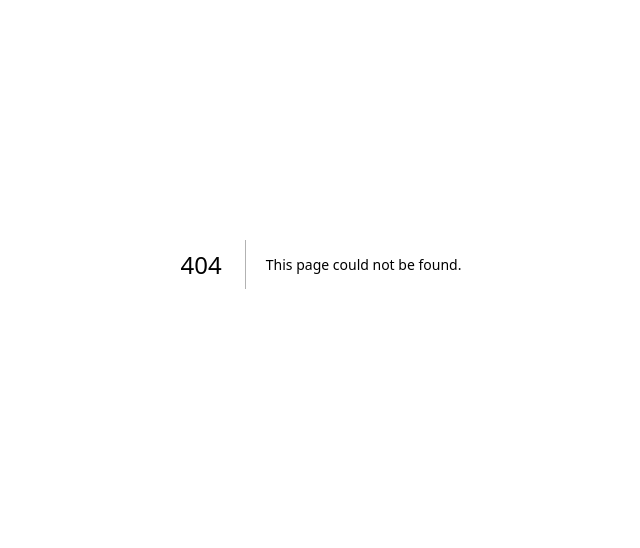
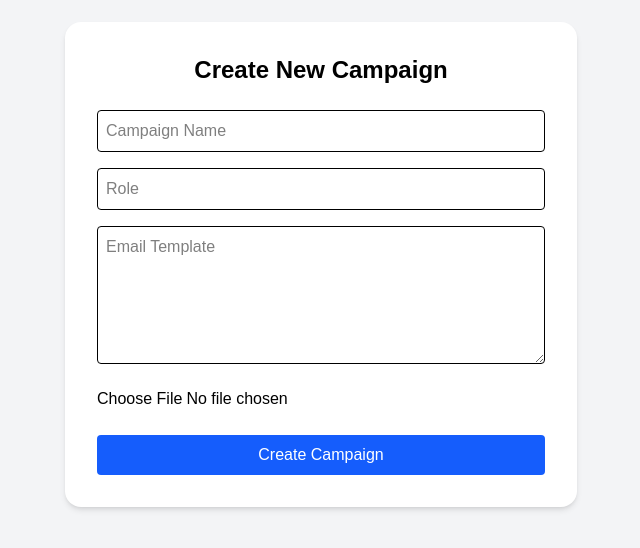
Before and after one commit to sandeepkumar23f/Hire-Reach, a Next.js app: page /dashboard/create in a window 1280 px wide. Before the commit this address had no page. Shown: the part 136-684 px from the top of the page, without its empty margins (319-959 px from the left). Built offline with nearby package versions, Linux system fonts and the light colour scheme.

Commit message:
added the createCampaign page and also connected it with backend

```diff
--- /dev/null
+++ b/app/dashboard/create/page.tsx
@@ -0,0 +1,133 @@
+"use client";
+
+import { useState } from "react";
+import { useRouter } from "next/navigation";
+
+export default function CreateCampaign() {
+  const router = useRouter();
+
+  const [formData, setFormData] = useState({
+    name: "",
+    role: "",
+    template: "",
+  });
+
+  const [file, setFile] = useState<File | null>(null);
+  const [loading, setLoading] = useState(false);
+
+  const handleChange = (
+    e: React.ChangeEvent<HTMLInputElement | HTMLTextAreaElement>
+  ) => {
+    setFormData({
+      ...formData,
+      [e.target.name]: e.target.value,
+    });
+  };
+
+  const handleFileChange = (e: React.ChangeEvent<HTMLInputElement>) => {
+    if (e.target.files && e.target.files.length > 0) {
+      setFile(e.target.files[0]);
+    }
+  };
+
+  const handleSubmit = async (e: React.FormEvent<HTMLFormElement>) => {
+    e.preventDefault();
+
+    if (!file) {
+      alert("Please upload HR file");
+      return;
+    }
+
+    setLoading(true);
+
+    try {
+      const data = new FormData();
+      data.append("name", formData.name);
+      data.append("role", formData.role);
+      data.append("template", formData.template);
+
+      data.append("file", file);
+
+      const res = await fetch(
+        "http://localhost:5000/api/campaigns/create",
+        {
+          method: "POST",
+          credentials: "include",
+          body: data,
+        }
+      );
+
+      const result = await res.json();
+
+      if (result.success) {
+        router.push("/dashboard");
+      } else {
+        alert(result.message || "Failed to create campaign");
+      }
+    } catch (error) {
+      console.error(error);
+      alert("Something went wrong");
+    } finally {
+      setLoading(false);
+    }
+  };
+
+  return (
+    <div className="min-h-screen bg-gray-100 flex items-center justify-center p-6 text-black">
+      <form
+        onSubmit={handleSubmit}
+        className="bg-white w-full max-w-lg p-8 rounded-2xl shadow-md"
+      >
+        <h1 className="text-2xl font-bold mb-6 text-center">
+          Create New Campaign
+        </h1>
+
+        <input
+          type="text"
+          name="name"
+          placeholder="Campaign Name"
+          value={formData.name}
+          onChange={handleChange}
+          required
+          className="w-full mb-4 border p-2 rounded"
+        />
+
+        <input
+          type="text"
+          name="role"
+          placeholder="Role"
+          value={formData.role}
+          onChange={handleChange}
+          required
+          className="w-full mb-4 border p-2 rounded"
+        />
+
+        <textarea
+          name="template"
+          placeholder="Email Template"
+          value={formData.template}
+          onChange={handleChange}
+          required
+          rows={5}
+          className="w-full mb-4 border p-2 rounded"
+        />
+
+        <input
+          type="file"
+          accept=".csv,.xlsx,.xls"
+          onChange={handleFileChange}
+          required
+          className="w-full mb-6"
+        />
+
+        <button
+          type="submit"
+          disabled={loading}
+          className="w-full bg-blue-600 text-white py-2 rounded hover:bg-blue-700 transition"
+        >
+          {loading ? "Creating..." : "Create Campaign"}
+        </button>
+      </form>
+    </div>
+  );
+}
--- /dev/null
+++ b/app/dashboard/page.tsx
@@ -0,0 +1,119 @@
+"use client";
+
+import { useEffect, useState } from "react";
+import { useRouter } from "next/navigation";
+
+interface Lead {
+  name: string;
+  email: string;
+  company: string;
+}
+
+interface Campaign {
+  _id: string;
+  name: string;
+  role: string;
+  hrList: Lead[];
+  createdAt: string;
+}
+
+export default function Dashboard() {
+  const [campaigns, setCampaigns] = useState<Campaign[]>([]);
+  const [loading, setLoading] = useState(true);
+  const router = useRouter();
+
+  useEffect(() => {
+    fetchCampaigns();
+  }, []);
+
+  const fetchCampaigns = async () => {
+    try {
+      const res = await fetch("http://localhost:5000/api/campaigns", {
+        credentials: "include",
+      });
+
+      const data = await res.json();
+
+      if (data.success) {
+        setCampaigns(data.campaigns);
+      }
+    } catch (error) {
+      console.error("Failed to fetch campaigns", error);
+    } finally {
+      setLoading(false);
+    }
+  };
+
+  if (loading) {
+    return (
+      <div className="min-h-screen flex items-center justify-center">
+        <p>Loading campaigns...</p>
+      </div>
+    );
+  }
+
+  return (
+    <div className="min-h-screen bg-gray-100 p-10 text-black">
+      {/* Header */}
+      <div className="flex justify-between items-center mb-10">
+        <h1 className="text-2xl font-bold">Your Campaigns</h1>
+
+        <button
+          onClick={() => router.push("/dashboard/create")}
+          className="bg-blue-600 text-white px-5 py-2 rounded-lg hover:bg-blue-700 transition"
+        >
+          + Create Campaign
+        </button>
+      </div>
+
+      {/* Campaign Grid */}
+      {campaigns.length === 0 ? (
+        <div className="bg-white p-10 rounded-xl shadow text-center">
+          <p className="text-gray-500 mb-4">
+            No campaigns yet. Start your first outreach 🚀
+          </p>
+          <button
+            onClick={() => router.push("/dashboard/create")}
+            className="bg-blue-600 text-white px-5 py-2 rounded-lg"
+          >
+            Create Campaign
+          </button>
+        </div>
+      ) : (
+        <div className="grid md:grid-cols-3 gap-6">
+          {campaigns.map((campaign) => (
+            <div
+              key={campaign._id}
+              className="bg-white p-6 rounded-xl shadow hover:shadow-lg transition"
+            >
+              <h2 className="text-lg font-semibold mb-1">
+                {campaign.name}
+              </h2>
+
+              <p className="text-sm text-gray-500 mb-4">
+                {campaign.role}
+              </p>
+
+              <div className="text-sm text-gray-600 space-y-1">
+                <p>Total Leads: {campaign.hrList?.length || 0}</p>
+                <p>
+                  Created:{" "}
+                  {new Date(campaign.createdAt).toLocaleDateString()}
+                </p>
+              </div>
+
+              <button
+                onClick={() =>
+                  router.push(`/dashboard/${campaign._id}`)
+                }
+                className="mt-5 text-blue-600 text-sm font-medium"
+              >
+                View Details →
+              </button>
+            </div>
+          ))}
+        </div>
+      )}
+    </div>
+  );
+}
--- a/app/login/page.tsx
+++ b/app/login/page.tsx
@@ -65,7 +65,7 @@ export default function Login() {
         setSuccessMessage("Login successful 🎉 Redirecting...");
 
         setTimeout(() => {
-          router.push("/interview");
+          router.push("/dashboard");
         }, 1000);
       } else {
         setErrorMessage(result.message || "Invalid email or password");
--- a/app/signup/page.tsx
+++ b/app/signup/page.tsx
@@ -70,7 +70,7 @@ export default function SignUp() {
         setSuccessMessage("Account created successfully");
 
         setTimeout(() => {
-          router.push("/interview");
+          router.push("/dashboard");
         }, 1000);
       } else {
         setErrorMessage(result.message || "Signup failed");
```
